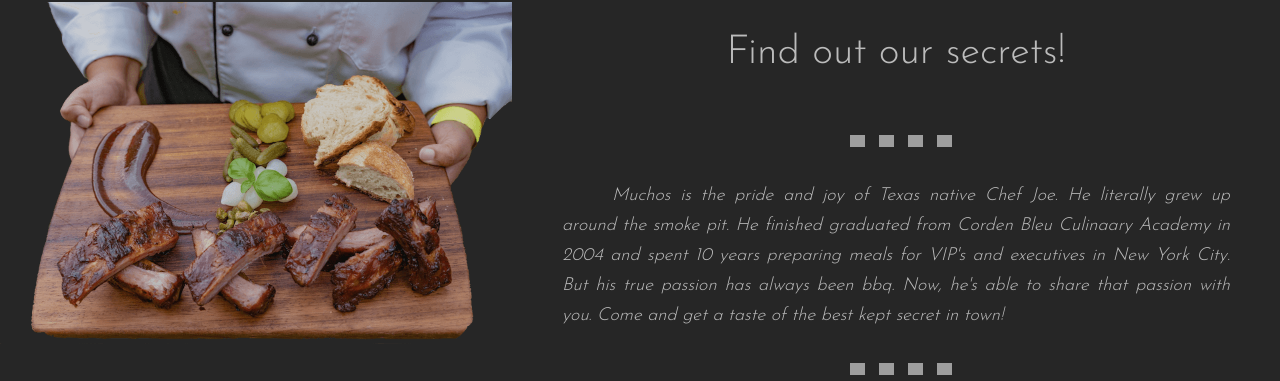
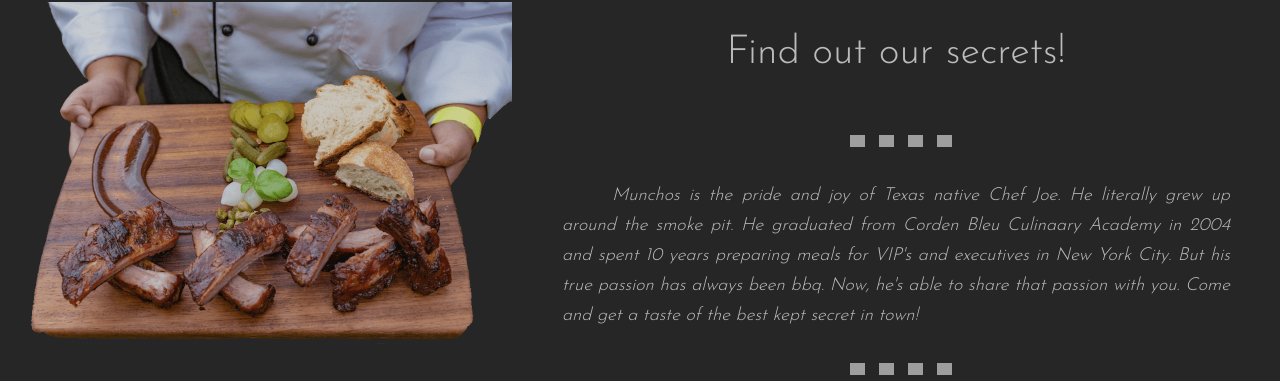
Before and after one commit to kstanigar/munchos_restaurant, a website: page index.html in a window 1280 px wide. Shown: the part 995-1376 px from the top of the page. Drawn offline with nearby package versions, Linux system fonts and the light colour scheme; grey boxes are pictures that could not be loaded.

Commit message:
Fixed about us paragraph

```diff
--- a/index.html
+++ b/index.html
@@ -87,7 +87,7 @@
                 <img class="star" src="https://img.icons8.com/fluent/48/000000/star.png" />
                 <img class="star" src="https://img.icons8.com/fluent/48/000000/star.png" />
             </div>
-            <p class="description">Muchos is the pride and joy of Texas native Chef Joe. He literally grew up around the smoke pit. He finished graduated from Corden Bleu Culinaary Academy in 2004 and spent 10 years preparing meals for VIP's and executives in New York City. But his true passion has always been bbq. Now, he's able to share that passion with you. Come and get a taste of the best kept secret in town!</p>
+            <p class="description">Munchos is the pride and joy of Texas native Chef Joe. He literally grew up around the smoke pit. He graduated from Corden Bleu Culinaary Academy in 2004 and spent 10 years preparing meals for VIP's and executives in New York City. But his true passion has always been bbq. Now, he's able to share that passion with you. Come and get a taste of the best kept secret in town!</p>
             <div class="stars">
                 <img class="star" src="https://img.icons8.com/fluent/48/000000/star.png" />
                 <img class="star" src="https://img.icons8.com/fluent/48/000000/star.png" />
```
